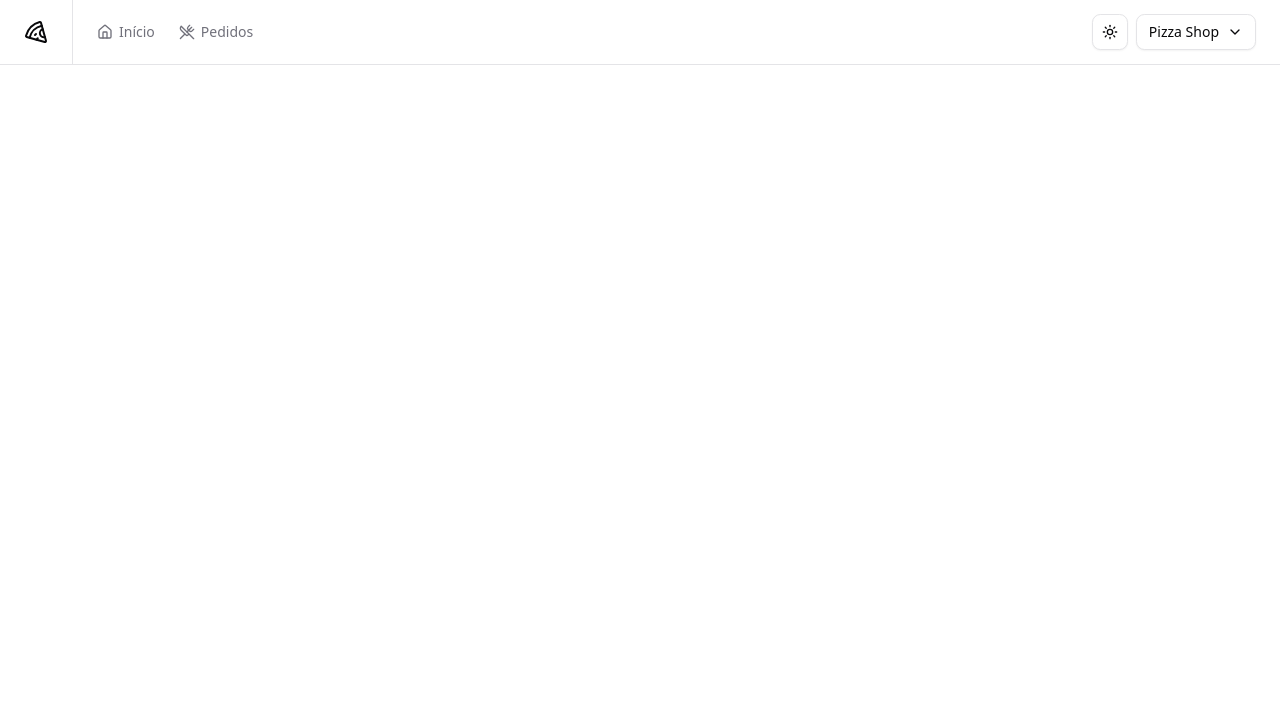
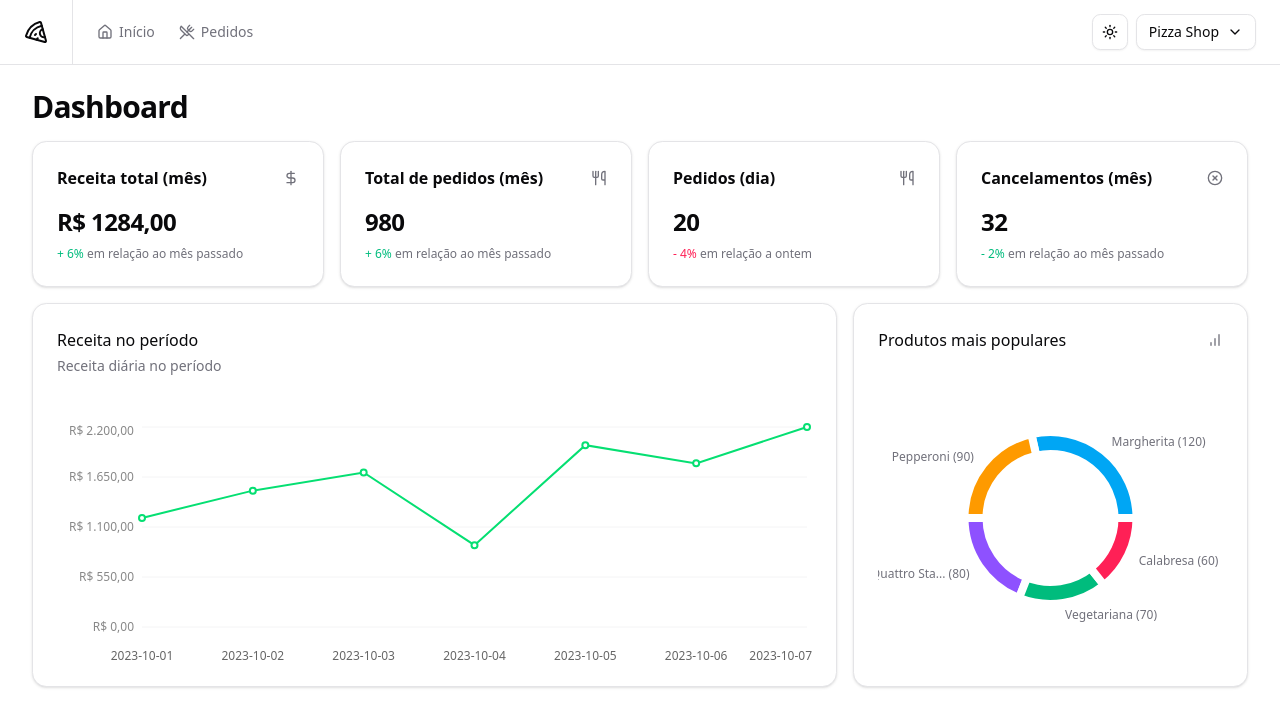
Before and after one commit to natanD1/pizza-shop-manager, a React (Vite) app: page / in a window 1280 px wide. Shown: the top 726 px of the page. Built offline with nearby package versions, Linux system fonts and the light colour scheme.

Commit message:
feat(style): adiciona gráficos de receita e produtos populares, e implementa página NotFound

```diff
--- a/package.json
+++ b/package.json
@@ -25,6 +25,7 @@
     "react-dom": "^19.1.0",
     "react-hook-form": "^7.60.0",
     "react-router": "^7.7.0",
+    "recharts": "^3.1.0",
     "sonner": "^2.0.6",
     "tailwind-merge": "^3.3.1",
     "tailwindcss": "^4.1.11",
--- /dev/null
+++ b/src/pages/404.tsx
@@ -0,0 +1,15 @@
+import { Link } from 'react-router'
+
+export function NotFound() {
+  return (
+    <div className="flex h-screen flex-col items-center justify-center gap-2">
+      <h1 className="font-bold text-4xl">Página não encontrada</h1>
+      <p className="text-accent-foreground">
+        Voltar para o {''}
+        <Link className="text-sky-600 dark:text-sky-400" to="/">
+          Dashboard
+        </Link>
+      </p>
+    </div>
+  )
+}
--- a/src/pages/app/dashboard/dashboard.tsx
+++ b/src/pages/app/dashboard/dashboard.tsx
@@ -2,6 +2,8 @@ import { DayOrdersAmountCard } from './day-orders-amount-card'
 import { MonthCanceledOrderAmountCard } from './month-canceled-orders-amount-card'
 import { MonthOrdersAmountCard } from './month-orders-amount-card'
 import { MonthRevenueCard } from './month-revenue-card'
+import { PopularProductsChart } from './popular-products-chart'
+import { RevenueChart } from './revenue-chart'
 
 export function Dashboard() {
   return (
@@ -14,6 +16,11 @@ export function Dashboard() {
         <DayOrdersAmountCard />
         <MonthCanceledOrderAmountCard />
       </div>
+
+      <div className="grid grid-cols-9 gap-4">
+        <RevenueChart />
+        <PopularProductsChart />
+      </div>
     </div>
   )
 }
--- /dev/null
+++ b/src/pages/app/dashboard/popular-products-chart.tsx
@@ -0,0 +1,84 @@
+import { BarChart } from 'lucide-react'
+import { Cell, Pie, PieChart, ResponsiveContainer } from 'recharts'
+import colors from 'tailwindcss/colors'
+import { Card, CardContent, CardHeader, CardTitle } from '@/components/ui/card'
+
+const data = [
+  {
+    product: ' Margherita',
+    amount: 120,
+  },
+  {
+    product: ' Pepperoni',
+    amount: 90,
+  },
+  {
+    product: ' Quattro Stagioni',
+    amount: 80,
+  },
+  {
+    product: ' Vegetariana',
+    amount: 70,
+  },
+  {
+    product: ' Calabresa',
+    amount: 60,
+  },
+]
+
+const COLORS = [colors.sky[500], colors.amber[500], colors.violet[500], colors.emerald[500], colors.rose[500]]
+
+export function PopularProductsChart() {
+  return (
+    <Card className="col-span-3">
+      <CardHeader className="pb-4">
+        <div className="flex items-center justify-between">
+          <CardTitle className="font-medium text-base">Produtos mais populares</CardTitle>
+          <BarChart className="h-4 w-4 text-muted-foreground" />
+        </div>
+      </CardHeader>
+      <CardContent>
+        <ResponsiveContainer height={240} width="100%">
+          <PieChart style={{ fontSize: 12 }}>
+            <Pie
+              cx="50%"
+              cy="50%"
+              data={data}
+              dataKey="amount"
+              innerRadius={64}
+              label={({ cx, cy, midAngle, innerRadius, outerRadius, value, index }) => {
+                const RADIAN = Math.PI / 180
+                const radius = 12 + innerRadius + (outerRadius - innerRadius)
+                const x = cx + radius * Math.cos(-midAngle * RADIAN)
+                const y = cy + radius * Math.sin(-midAngle * RADIAN)
+
+                return (
+                  <text
+                    className="fill-muted-foreground text-xs"
+                    dominantBaseline="central"
+                    textAnchor={x > cx ? 'start' : 'end'}
+                    x={x}
+                    y={y}
+                  >
+                    {data[index].product.length > 12
+                      ? data[index].product.substring(0, 12).concat('...')
+                      : data[index].product}{' '}
+                    ({value})
+                  </text>
+                )
+              }}
+              labelLine={false}
+              nameKey="product"
+              outerRadius={86}
+              strokeWidth={8}
+            >
+              {data.map((item, index) => {
+                return <Cell className="stroke-card hover:opacity-80" fill={COLORS[index]} key={`cell-${item}`} />
+              })}
+            </Pie>
+          </PieChart>
+        </ResponsiveContainer>
+      </CardContent>
+    </Card>
+  )
+}
--- /dev/null
+++ b/src/pages/app/dashboard/revenue-chart.tsx
@@ -0,0 +1,68 @@
+import { CartesianGrid, Line, LineChart, ResponsiveContainer, XAxis, YAxis } from 'recharts'
+import colors from 'tailwindcss/colors'
+import { Card, CardContent, CardDescription, CardHeader, CardTitle } from '@/components/ui/card'
+
+const data = [
+  {
+    date: '2023-10-01',
+    revenue: 1200,
+  },
+  {
+    date: '2023-10-02',
+    revenue: 1500,
+  },
+  {
+    date: '2023-10-03',
+    revenue: 1700,
+  },
+  {
+    date: '2023-10-04',
+    revenue: 900,
+  },
+  {
+    date: '2023-10-05',
+    revenue: 2000,
+  },
+  {
+    date: '2023-10-06',
+    revenue: 1800,
+  },
+  {
+    date: '2023-10-07',
+    revenue: 2200,
+  },
+]
+
+export function RevenueChart() {
+  return (
+    <Card className="col-span-6">
+      <CardHeader className="flex-row items-center justify-between pb-4">
+        <div className="space-y-1">
+          <CardTitle className="font-medium text-base">Receita no período</CardTitle>
+          <CardDescription>Receita diária no período</CardDescription>
+        </div>
+      </CardHeader>
+      <CardContent>
+        <ResponsiveContainer height={240} width="100%">
+          <LineChart data={data} style={{ fontSize: 12 }}>
+            <CartesianGrid className="stroke-muted" vertical={false} />
+            <XAxis axisLine={false} dataKey="date" dy={16} tickLine={false} />
+            <YAxis
+              axisLine={false}
+              stroke="#888"
+              tickFormatter={(value: number) =>
+                value.toLocaleString('pt-BR', {
+                  style: 'currency',
+                  currency: 'BRL',
+                })
+              }
+              tickLine={false}
+              width={80}
+            />
+            <Line dataKey="revenue" stroke={colors.green['400']} strokeWidth={2} type="linear" />
+          </LineChart>
+        </ResponsiveContainer>
+      </CardContent>
+    </Card>
+  )
+}
--- a/src/routes.tsx
+++ b/src/routes.tsx
@@ -3,6 +3,7 @@ import { AppLayout } from '@/pages/_layout/app'
 import { AuthLayout } from '@/pages/_layout/auth'
 import { Dashboard } from '@/pages/app/dashboard/dashboard'
 import { SignIn } from '@/pages/auth/sign-in'
+import { NotFound } from './pages/404'
 import { Orders } from './pages/app/orders/orders'
 import { SignUp } from './pages/auth/sign-up'
 
@@ -10,9 +11,10 @@ export const router = createBrowserRouter([
   {
     path: '/',
     element: <AppLayout />,
+    errorElement: <NotFound />,
     children: [
       {
-        path: 'dashboard',
+        path: '/',
         element: <Dashboard />,
       },
       {
```
Also changed, not shown: components.json, 1 other file (tests, documents, lock files or other folders).
